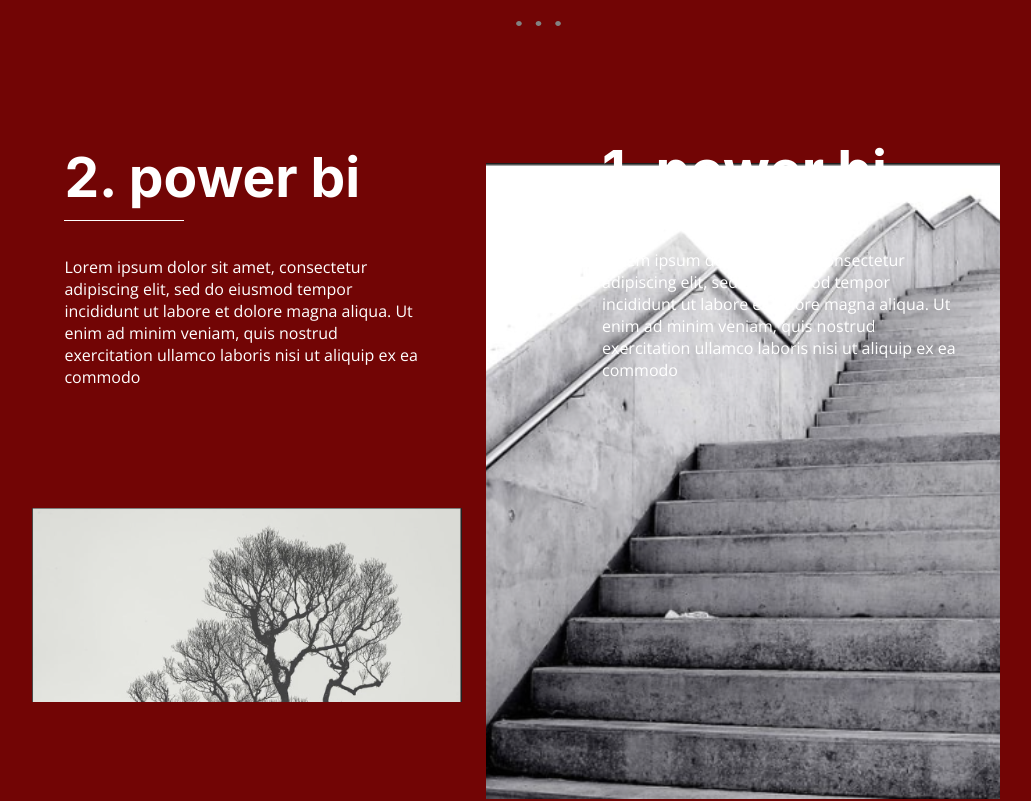
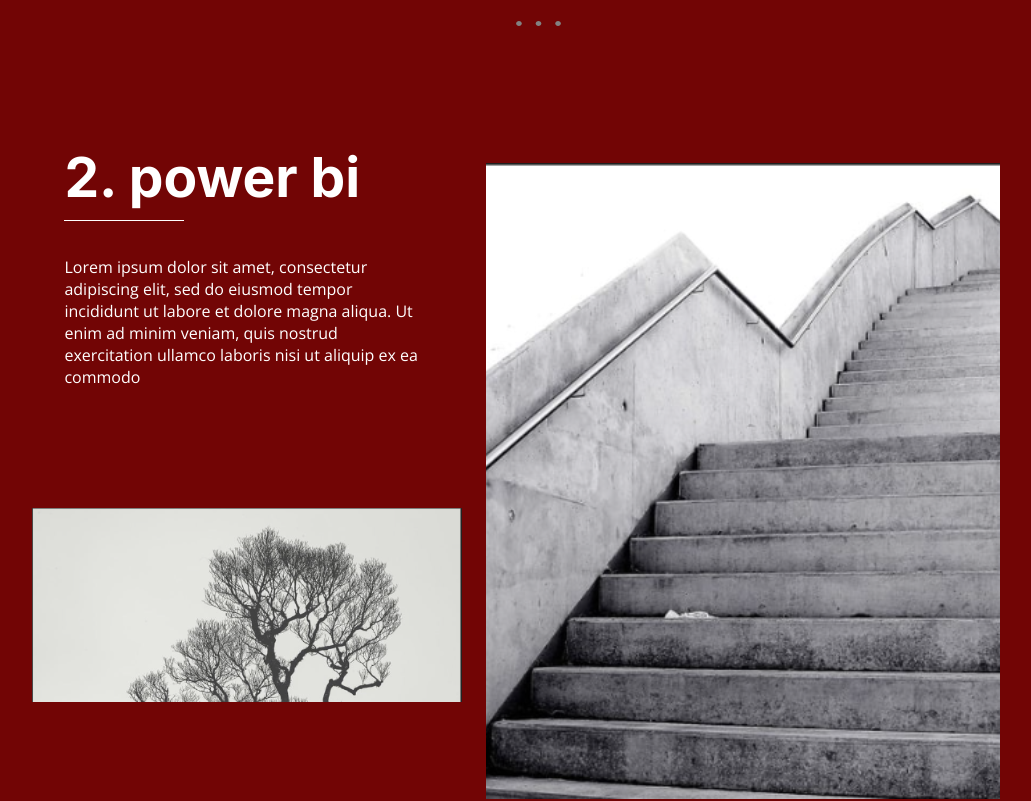
Before and after one commit to Milenaslv20/portfolio-milena, a React (Create React App) app: page /portfolio-milena/english in a window 1280 px wide. Shown: the part 2880-3681 px from the top of the page, without its empty margins (124-1155 px from the left). Built offline with nearby package versions, Linux system fonts and the light colour scheme; a web font is replaced by a local one.

Commit message:
feature: project component fnsh

```diff
--- a/src/components/Home.js
+++ b/src/components/Home.js
@@ -139,8 +139,8 @@
 
           <img src={IconElipsis} alt='' className={styles.icon_projects} id={styles.icon_projects2}></img>
 
-          <div className={styles.texts_project}>
-            <h1 className={styles.text_inter} id={styles.title_projects1}>1. power bi</h1>
+          <div className={styles.texts_project} id={styles.texts_project3}>
+            <h1 className={styles.text_inter} id={styles.title_projects1}>3. power bi</h1>
             <div className={styles.line_projects_p}></div>
             <p className={styles.text_openSans} id={styles.paragraph_projects1}>Lorem ipsum dolor sit amet, consectetur adipiscing elit, sed do eiusmod
               tempor incididunt ut labore et dolore magna aliqua. Ut enim ad minim veniam,
@@ -149,6 +149,8 @@
           </div>
           <img src={ImageProj2} alt='' className={styles.img_proj2} id={styles.img_proj2}></img>
           <img src={ImageProj} alt='' className={styles.img_proj1} id={styles.img_proj3}></img>
+
+
         </div>
       </div>
     </div>
--- a/src/styles/styles.module.css
+++ b/src/styles/styles.module.css
@@ -332,6 +332,10 @@
     top: 0;
     left: 8%;
 }
+#texts_project3{
+    top: 20%;
+    left: 55%;
+}
 
 #title_projects1{
     cursor: pointer;
```
